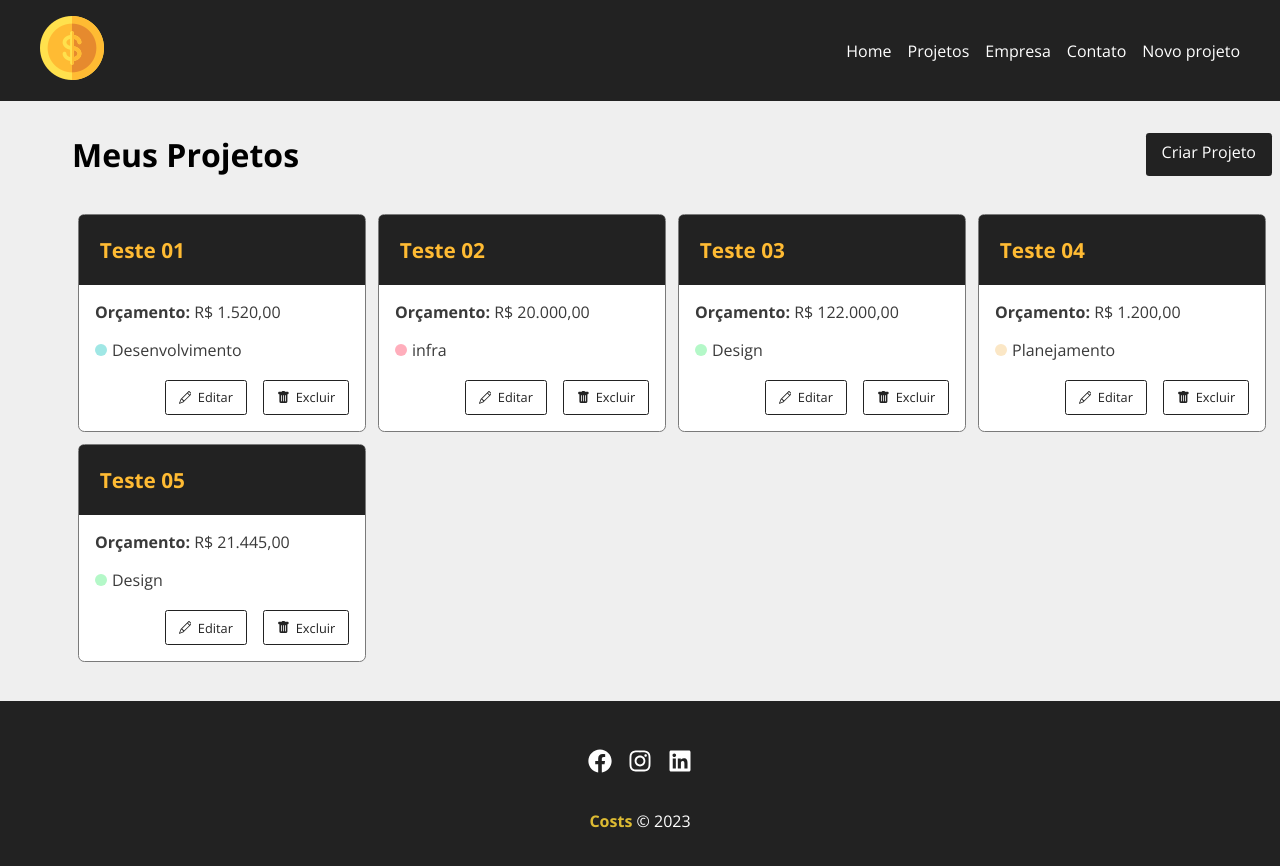
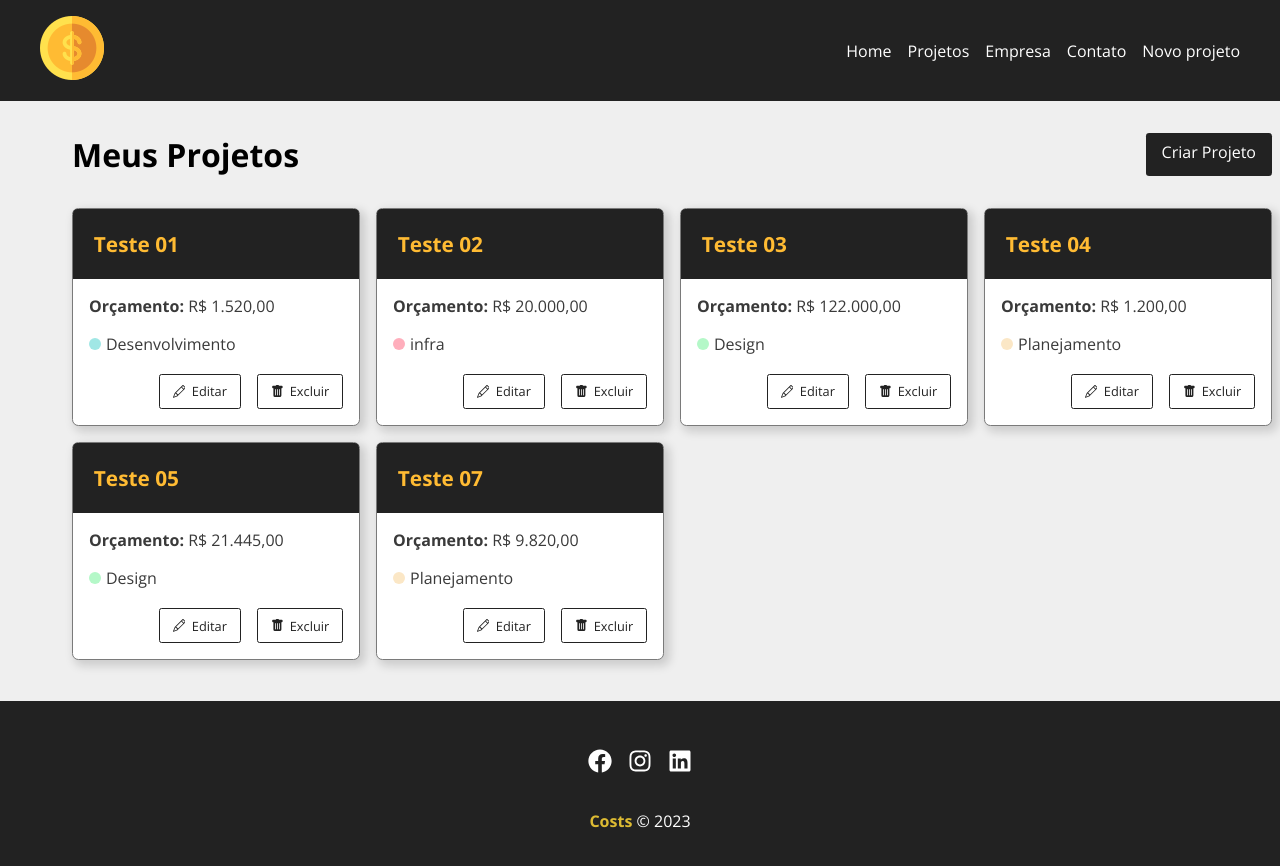
Before and after one commit to Valentim-Gab/React-course_Matheus-Battisti-Hora-de-Codar, a React (Create React App) app in the folder costs/: page /projects in a window 1280 px wide. Shown: the top 866 px of the page. Built offline with nearby package versions, Linux system fonts and the light colour scheme; data requests are answered from the project's data file.

Commit message:
Página de edição de dados - #30

```diff
--- a/costs/api/database/db.json
+++ b/costs/api/database/db.json
@@ -54,6 +54,17 @@
       "cost": 0,
       "services": [],
       "id": 5
+    },
+    {
+      "category": {
+        "id": 4,
+        "name": "Planejamento"
+      },
+      "name": "Teste 07",
+      "budget": 9820,
+      "cost": 0,
+      "services": [],
+      "id": 6
     }
   ],
   "categories": [
--- /dev/null
+++ b/costs/src/App.route.tsx
@@ -0,0 +1,34 @@
+import React from 'react'
+import { Home } from './components/pages/Home.tsx'
+import { Projects } from './components/pages/Projects.tsx'
+import { Company } from './components/pages/Company.tsx'
+import { Contact } from './components/pages/Contact.tsx'
+import { NewProject } from './components/pages/NewProject.tsx'
+import { Project } from './components/pages/Project.tsx'
+
+interface Routes {
+  path: string,
+  element: React.JSX.Element
+}
+
+export const routes: Routes[] = [
+  {
+    path: '/',
+    element: <Home />
+  },{
+    path: '/projects',
+    element: <Projects />
+  },{
+    path: '/company',
+    element: <Company />
+  },{
+    path: '/contact',
+    element: <Contact />
+  },{
+    path: '/newproject',
+    element: <NewProject />
+  },{
+    path: '/project/:id',
+    element: <Project />
+  }
+]
--- a/costs/src/App.tsx
+++ b/costs/src/App.tsx
@@ -1,13 +1,9 @@
 import React from 'react'
 import { BrowserRouter as Router, Routes, Route } from 'react-router-dom'
-import { Home } from './components/pages/Home.tsx'
-import { Projects } from './components/pages/Projects.tsx'
-import { Company } from './components/pages/Company.tsx'
-import { Contact } from './components/pages/Contact.tsx'
-import { NewProject } from './components/pages/NewProject.tsx'
 import { Container } from './components/layout/Container.tsx'
 import { Navbar } from './components/layout/Navbar.tsx'
 import { Footer } from './components/layout/Footer.tsx'
+import { routes } from './App.route.tsx'
 
 export const App = () => {
   return (
@@ -17,11 +13,9 @@ export const App = () => {
       </header>
       <Container customClass="min_height">
         <Routes>
-          <Route path='/' element={<Home />} />
-          <Route path='/projects' element={<Projects />} />
-          <Route path='/company' element={<Company />} />
-          <Route path='/contact' element={<Contact />} />
-          <Route path='/newproject' element={<NewProject />} />
+          {routes.map((route, index) => (
+            <Route key={index} path={route.path} element={route.element} />
+          ))}
         </Routes>
       </Container>
       <Footer />
--- /dev/null
+++ b/costs/src/components/pages/Project.tsx
@@ -0,0 +1,28 @@
+import React, { useEffect, useState } from 'react'
+// @ts-ignore
+import styles from './Project.module.css'
+import { useParams } from 'react-router-dom'
+import { ProjectService } from '../../services/ProjectService.ts'
+
+export const Project = () => {
+  const { id } = useParams()
+  const [project, setProject] = useState([])
+
+  useEffect(() => {
+    const projectService = new ProjectService()
+
+    if (!id) return
+
+    projectService.getProject(parseFloat(id)).then(data => {
+      setProject(data)
+    }).catch(err => console.log(err))
+  }, [])
+
+  return (
+    <div>
+      {project && (
+        <p>{project.name}</p>
+      )}
+    </div>
+  )
+}
--- a/costs/src/components/pages/Projects.module.css
+++ b/costs/src/components/pages/Projects.module.css
@@ -11,3 +11,11 @@
 .no_projects {
   margin: 0 auto;
 }
+
+.projects {
+  display: flex;
+  justify-content: start;
+  align-items: center;
+  flex-wrap: wrap;
+  gap: 1em;
+}
--- a/costs/src/components/pages/Projects.tsx
+++ b/costs/src/components/pages/Projects.tsx
@@ -44,6 +44,7 @@ export const Projects = () => {
         <LinkButton to="/newproject">Criar Projeto</LinkButton>
       </div>
       <Container customClass="start">
+        <div className={styles.projects}>
           {projects && projects.length > 0 &&
             projects.map(project =>
               <ProjectCard
@@ -56,6 +57,7 @@ export const Projects = () => {
             {removeLoading && projects.length === 0 && (
               <h3 className={styles.no_projects}>Não há projetos cadastrados!</h3>
             )}
+        </div>
       </Container>
     </div>
   )
--- a/costs/src/components/project/ProjectCard.module.css
+++ b/costs/src/components/project/ProjectCard.module.css
@@ -2,8 +2,8 @@
   border: 1px solid #7a7a7a;
   border-radius: .4em;
   width: 24%;
-  margin: 0.5%;
   background-color: #fff;
+  box-shadow: 4px 4px 10px 2px #00000025;
 }
 
 .project_card h4 {
--- a/costs/src/components/project/ProjectCard.tsx
+++ b/costs/src/components/project/ProjectCard.tsx
@@ -33,7 +33,7 @@ export const ProjectCard: React.FC<ProjectCardProps> = ({project, handleRemove})
           {categoryName}
         </p>
         <div className={styles.actions}>
-          <Link to="/">
+          <Link to={`/project/${project.id}`}>
             <BsPencil />
             Editar
           </Link>
```
Also changed, not shown: costs/src/components/pages/Project.module.css (added). Lines whose indentation alone changed are shown as unchanged.
